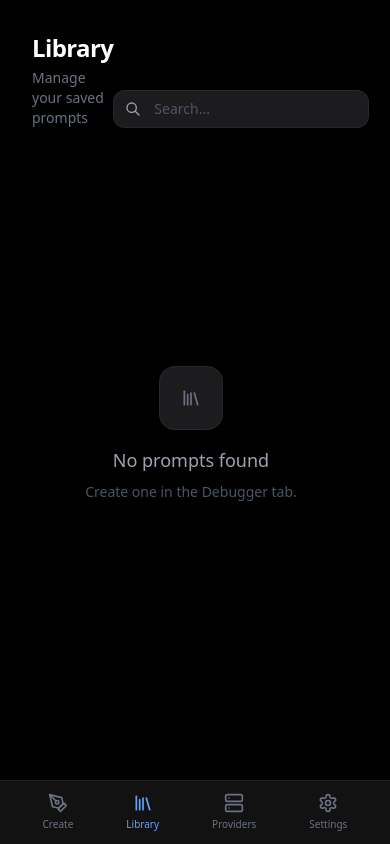
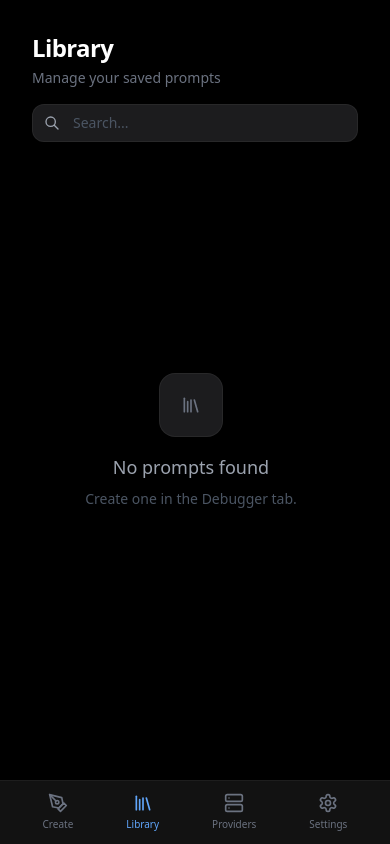
Before and after one commit to Zeknes/Prompt-Studio, a React (Vite) app: page / in a window 390 px wide. Both pictures are taken after a click on the button "Library". Built offline with nearby package versions, Linux system fonts and the light colour scheme.

Commit message:
Fix Library view search bar layout on mobile

```diff
--- a/views/LibraryView.tsx
+++ b/views/LibraryView.tsx
@@ -51,12 +51,12 @@ const LibraryView: React.FC<ManageViewProps> = ({ onEdit }) => {
         onCancel={() => setDeleteId(null)}
       />
 
-      <div className="flex justify-between items-end mb-8 flex-shrink-0">
+      <div className="flex flex-col sm:flex-row justify-between items-start sm:items-end mb-8 flex-shrink-0 gap-4 sm:gap-0">
         <div>
           <h2 className="text-2xl font-bold text-gray-900 dark:text-white tracking-tight">Library</h2>
           <p className="text-sm text-gray-500 mt-1">Manage your saved prompts</p>
         </div>
-        <div className="relative group">
+        <div className="relative group w-full sm:w-auto">
           <div className="absolute inset-y-0 left-0 pl-3 flex items-center pointer-events-none">
             <svg className="h-4 w-4 text-gray-400 group-focus-within:text-blue-500 transition-colors" fill="none" viewBox="0 0 24 24" stroke="currentColor"><path strokeLinecap="round" strokeLinejoin="round" strokeWidth={2} d="M21 21l-6-6m2-5a7 7 0 11-14 0 7 7 0 0114 0z" /></svg>
           </div>
@@ -65,7 +65,7 @@ const LibraryView: React.FC<ManageViewProps> = ({ onEdit }) => {
             placeholder="Search..."
             value={search}
             onChange={(e) => setSearch(e.target.value)}
-            className="bg-white dark:bg-[#1c1c1e] border border-gray-200 dark:border-white/5 rounded-xl pl-10 pr-4 py-2 text-sm w-64 text-gray-900 dark:text-gray-200 focus:outline-none focus:ring-2 focus:ring-blue-500/50 transition-all placeholder:text-gray-400 dark:placeholder:text-gray-600 shadow-sm"
+            className="bg-white dark:bg-[#1c1c1e] border border-gray-200 dark:border-white/5 rounded-xl pl-10 pr-4 py-2 text-sm w-full sm:w-64 text-gray-900 dark:text-gray-200 focus:outline-none focus:ring-2 focus:ring-blue-500/50 transition-all placeholder:text-gray-400 dark:placeholder:text-gray-600 shadow-sm"
           />
         </div>
       </div>
```
